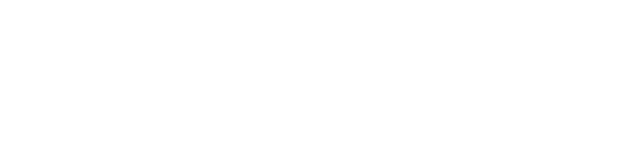
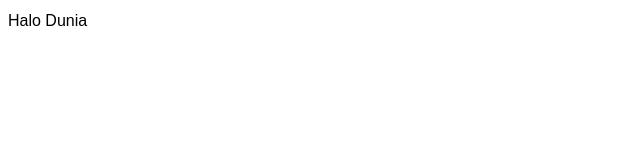
Before and after one commit to DewaAry-D/test_repo, a plain HTML site: page coba.html in a window 1280 px wide. Shown: the whole page, without its empty margins (0-640 px from the left). Drawn offline with Linux system fonts and the light colour scheme.

Commit message:
add: halo dunia di file coba.html

```diff
--- a/coba.html
+++ b/coba.html
@@ -7,11 +7,9 @@
     <link rel="stylesheet" href="style.css">
 </head>
 <body>
-
-
-
-
-
+    <div>
+        Halo Dunia
+    </div>
     <div class="md:bg-green-500">
 
     </div>
```
